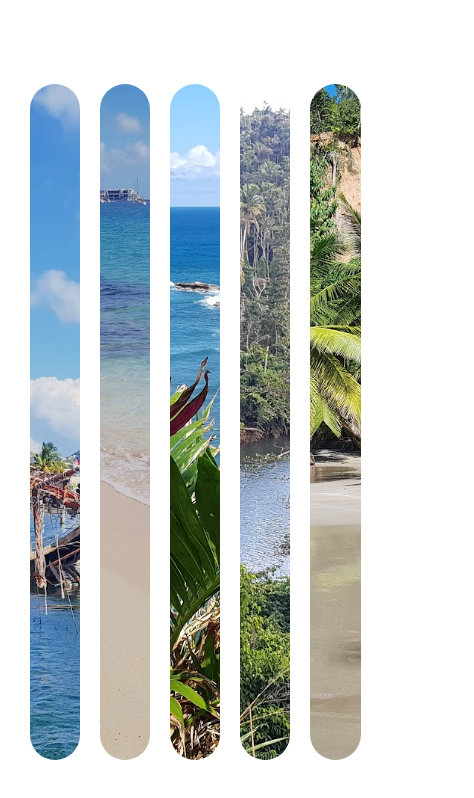
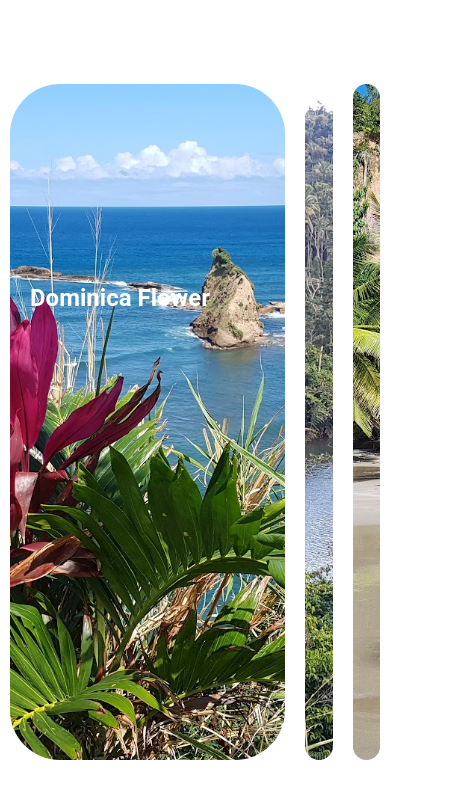
Before and after one commit to felianfilian/initial-cards, a plain HTML site: page index.html in a window 390 px wide. Both pictures are taken after a click on the element "Dominica Flower". Shown: the whole page, 474 px wide, since content can reach past the window. Drawn offline with Linux system fonts and the light colour scheme; a web font is replaced by a local one.

Commit message:
init card logic

```diff
--- a/index.html
+++ b/index.html
@@ -7,9 +7,10 @@
   <meta name="viewport" content="width=device-width, initial-scale=1.0">
   <title>MyHoliday Cards</title>
   <link rel="stylesheet" href="style.css">
+  <link rel="shortcut icon" href="#">
 </head>
 <div class="container">
-  <div class="panel" style="background-image: url('images/domi01.jpg')">
+  <div class="panel active" style="background-image: url('images/domi01.jpg')">
     <h3>St Maarten Shipwreck</h3>
   </div>
   <div class="panel" style="background-image: url('images/domi02.jpg')">
@@ -26,6 +27,8 @@
   </div>
 </div>
 
+<script src="script.js"></script>
+
 <body>
 
 </body>
--- /dev/null
+++ b/script.js
@@ -0,0 +1,14 @@
+const panels = document.querySelectorAll(".panel");
+
+panels.forEach((panel) => {
+  panel.addEventListener("click", () => {
+    removeActive();
+    panel.classList.add("active");
+  });
+});
+
+function removeActive() {
+  panels.forEach((panel) => {
+    panel.classList.remove("active");
+  });
+}
--- a/style.css
+++ b/style.css
@@ -35,10 +35,31 @@ body {
 }
 
 .panel h3 {
-  bottom: 20px;
+  left: 20px;
   font-size: 24px;
-  left: 20px;
   margin: 0;
   opacity: 0;
   position: absolute;
+  top: 200px;
 }
+
+.panel.active {
+  /* background-size: 100%; */
+  flex: 5;
+}
+
+.panel.active h3 {
+  opacity: 1;
+  transition: opacity 0.3 ease-in 0.4;
+}
+
+@media (max-width: 480px) {
+  .container {
+    width: 100vw;
+  }
+
+  .panel:nth-last-of-type(4),
+  .panel:nth-last-of-type(5) {
+    display: none;
+  }
+}
```
